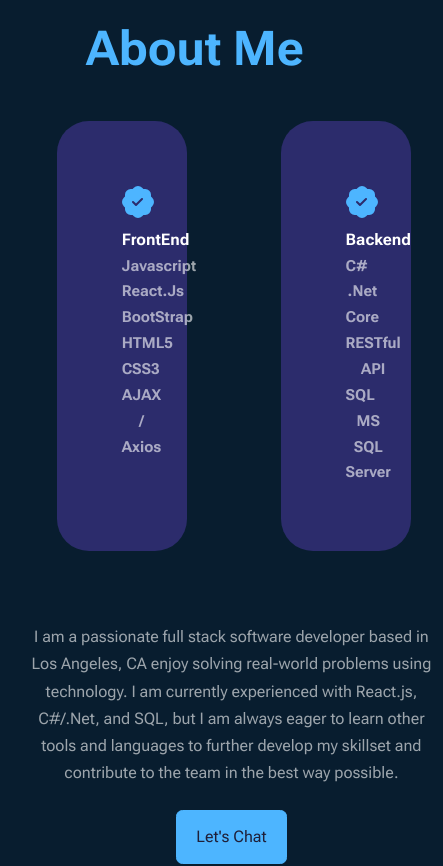
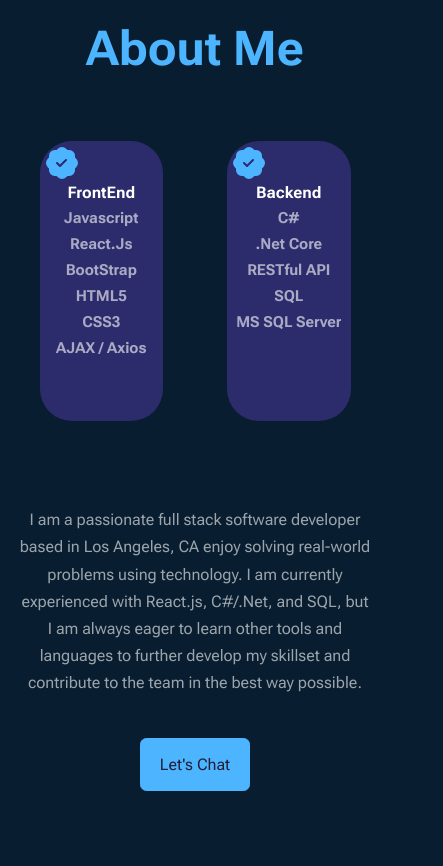
Before and after one commit to chojunkeon/my-app, a React (Create React App) app: page / in a window 390 px wide. Shown: the part 965-1831 px from the top of the page, 443 px wide, since content can reach past the window. Built offline with nearby package versions, Linux system fonts and the light colour scheme.

Commit message:
Initial save

```diff
--- a/package.json
+++ b/package.json
@@ -1,4 +1,5 @@
 {
+  "homepage":"http://chojunkeon.github.io/my-app",
   "name": "my-app",
   "version": "0.1.0",
   "private": true,
@@ -9,6 +10,7 @@
     "@testing-library/react": "^13.4.0",
     "@testing-library/user-event": "^13.5.0",
     "babel-cli": "^6.26.0",
+    "gh-pages": "^5.0.0",
     "react": "^18.2.0",
     "react-bootstrap": "^2.7.4",
     "react-dom": "^18.2.0",
@@ -22,7 +24,9 @@
     "start": "react-scripts start",
     "build": "react-scripts build",
     "test": "react-scripts test",
-    "eject": "react-scripts eject"
+    "eject": "react-scripts eject",
+    "predeploy": "npm run build",
+    "deploy" : "gh-pages -d build"
   },
   "eslintConfig": {
     "extends": [
--- a/src/components/about/about.css
+++ b/src/components/about/about.css
@@ -62,17 +62,26 @@
 /*============ MEDIA QUERIES (SMALL DEVICES)===============*/
 
 @media screen and (max-width: 600px) {
+    .about_container{
+        grid-template-columns: 1fr;
+        gap: 2rem;
+    }
     .about_card{
-        grid-template-columns: 1fr 1fr;
-        width: 60%;
-        margin : 0 auto 3rem;
+        display: flex;
+        flex-direction: column;
+        padding: 5px;
+        margin: 20px;
+        margin-bottom: 5px;
+        height: 280px;
     }
 
     .about_content{
         text-align: center;
     }
-    .about_content p{
-        margin : 1.5rem 0;
+    .about_content p {
+            margin: 3rem 0 2.6rem;
+            color: var(--color-light);
+            width: 100%
     }
     .about_card h4{
         font-size: 1rem;
--- a/src/components/contact/Contact.jsx
+++ b/src/components/contact/Contact.jsx
@@ -2,6 +2,7 @@ import React, { useRef } from "react";
 import "./contact.css";
 import { HiOutlineMail } from "react-icons/hi";
 import emailjs from "@emailjs/browser";
+import toastr from "toastr";
 
 const Contact = () => {
   const form =useRef();
@@ -17,9 +18,11 @@ const Contact = () => {
         .then(
           (result) => {
             console.log(result.text);
+            toastr.success("Email Has Been Successfully Sent")
           },
           (error) => {
             console.log(error.text);
+            toastr.error("Email Has NOT Been Sent Successfully")
           }
         );
         e.target.reset();
```
Also changed, not shown: 2 other files (tests, documents, lock files or other folders).
